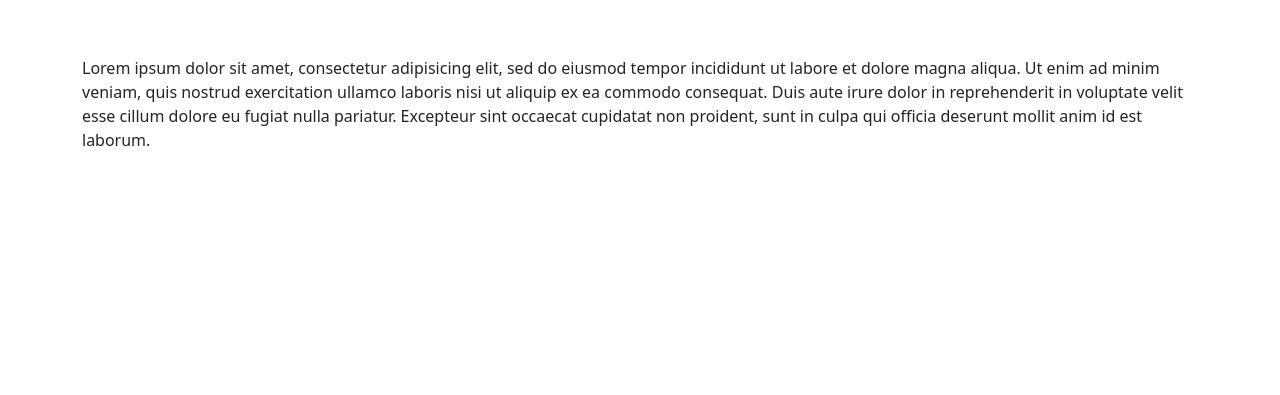
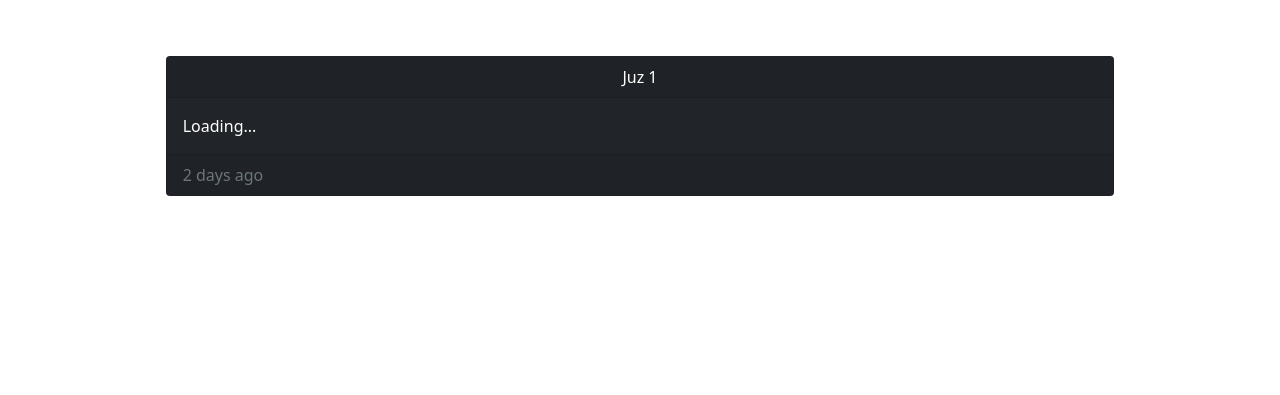
Before and after one commit to Nux-xader/Quran_App, a Flask app: page /juz?juz=1 in a window 1280 px wide. Shown: the part 56-451 px from the top of the page. Run offline with Flask 2, Linux system fonts and the light colour scheme; some libraries are stand-ins or nearby versions; some web fonts are replaced.

Commit message:
done create ayah's on card

```diff
--- a/web/static/js/helper.js
+++ b/web/static/js/helper.js
@@ -0,0 +1,58 @@
+    function GetArabicNumber(number) {
+      var charIndex = 0;
+      var NumericArabic = "";
+
+      while (charIndex < number.length) {
+        switch (number[(charIndex)]) {
+          case '.':
+            NumericArabic += ".";
+            break;
+
+          case '0':
+            NumericArabic += "٠";
+            break;
+
+          case '1':
+            NumericArabic += "١";
+            break;
+
+          case '2':
+            NumericArabic += "٢";
+            break;
+
+          case '3':
+            NumericArabic += "٣";
+            break;
+
+          case '4':
+            NumericArabic += "٤";
+            break;
+
+          case '5':
+            NumericArabic += "٥";
+            break;
+
+          case '6':
+            NumericArabic += "٦";
+            break;
+
+          case '7':
+            NumericArabic += "٧";
+            break;
+
+          case '8':
+            NumericArabic += "٨";
+            break;
+
+          case '9':
+            NumericArabic += "٩";
+            break;
+
+          default:
+            NumericArabic += number[(charIndex)];
+            break;
+        }
+        charIndex++;
+      }
+      return NumericArabic;
+    }
--- a/web/templates/pages/isi_juz.html
+++ b/web/templates/pages/isi_juz.html
@@ -1,31 +1,88 @@
 {% extends "layouts/base.html" %}
 {% block page %}{{ page }}{% endblock %}
 
+{% block customhead %}
+  <style type="text/css">
+    .ayat {
+      text-align: right;
+    }
+
+    .ayat .number {
+      margin-right: 1rem;
+    }
+
+    .ayat .surah {
+      float: left;
+    }
+
+    .row {
+      transition: 0.4s;
+    }
+
+    .row:hover {
+      font-size: 25px;
+    }
+
+    @media only screen and (max-width: 768px) {
+      /* For mobile phones: */
+      .card {
+        min-width: 98%;
+        margin-left: 1%;
+      }
+    }
+  </style>
+{% endblock %}
+
+
 {% block content %}
-  <div class="ayat" id="ayat">
-    Lorem ipsum dolor sit amet, consectetur adipisicing elit, sed do eiusmod
-    tempor incididunt ut labore et dolore magna aliqua. Ut enim ad minim veniam,
-    quis nostrud exercitation ullamco laboris nisi ut aliquip ex ea commodo
-    consequat. Duis aute irure dolor in reprehenderit in voluptate velit esse
-    cillum dolore eu fugiat nulla pariatur. Excepteur sint occaecat cupidatat non
-    proident, sunt in culpa qui officia deserunt mollit anim id est laborum.
+  <div class="card bg-dark text-white">
+    <div class="card-header text-center">
+      Juz {{ juz }}
+    </div>
+    <div class="card-body">
+      <p class="card-text ml-auto"></p>
+    </div>
+    <div class="card-footer text-muted">
+      2 days ago
+    </div>
   </div>
 {% endblock %}
 
+
+
 {% block customfooter %}
+  <script src="{{ url_for('static', filename='js/helper.js') }}"></script>
+  <script src="{{ url_for('static', filename='js/effect.js') }}"></script>
+
   <script type="text/javascript">
     var global_var = {};
 
     async function render(data, index, max=10) {
       var result_ayat = "";
-      $(".content").children("div").remove();
+      $(".card-body").children("p").remove();
       for (var i=0; i < data.length; i++) {
-        result_ayat = result_ayat+`<div class="ayat mb-3" id="ayat">\n${data[i].text}\n</div>`;
+        result_ayat = result_ayat+`
+        <div class="row">
+          <div class="col-md-2">
+            <p>
+              <span class="surah">${data[i].surah.englishName}</span>
+            </p>
+          </div>
+
+          <div class="col-md-10">
+            <p class="card-text ayat mb-3" id="ayat">
+              ${data[i].text}
+              <span class="number">( ${GetArabicNumber(data[i].numberInSurah.toString())} )</span>
+            </p>
+          </div>
+        </div>`;
+
+        if (i < data.length-1) {
+          result_ayat = result_ayat+`<hr>`;
+        }
       }
 
-      $(".content").text(result_ayat);
-
-      console.log(result_ayat);
+      $(".card-body").append(result_ayat);
     }
 
     async function get_data() {
@@ -44,5 +101,9 @@
     }
 
     get_data();
+
+    typeSentence("Loading...", ".card-text", 35);
+
+
   </script>
 {% endblock %}
```
